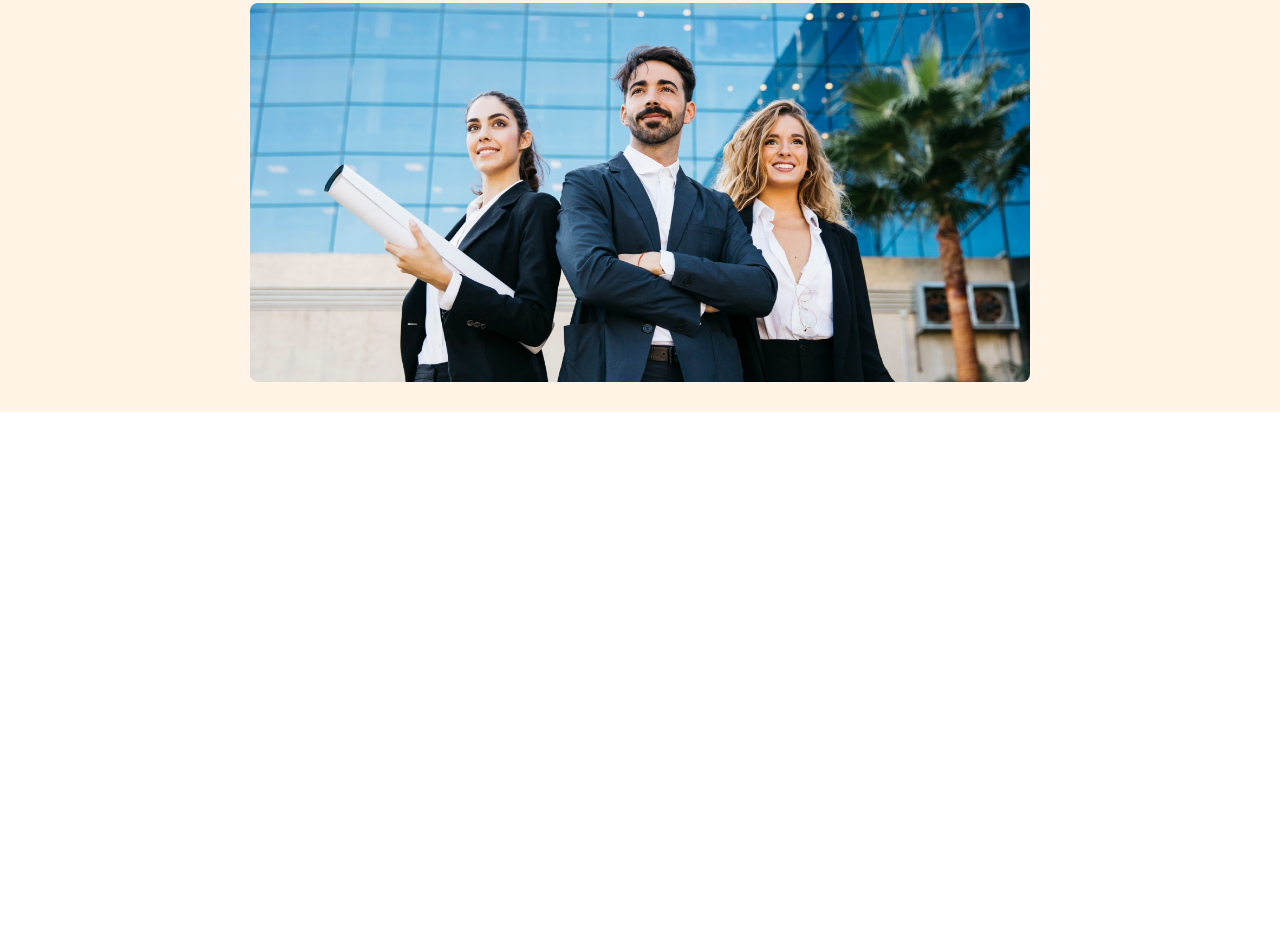
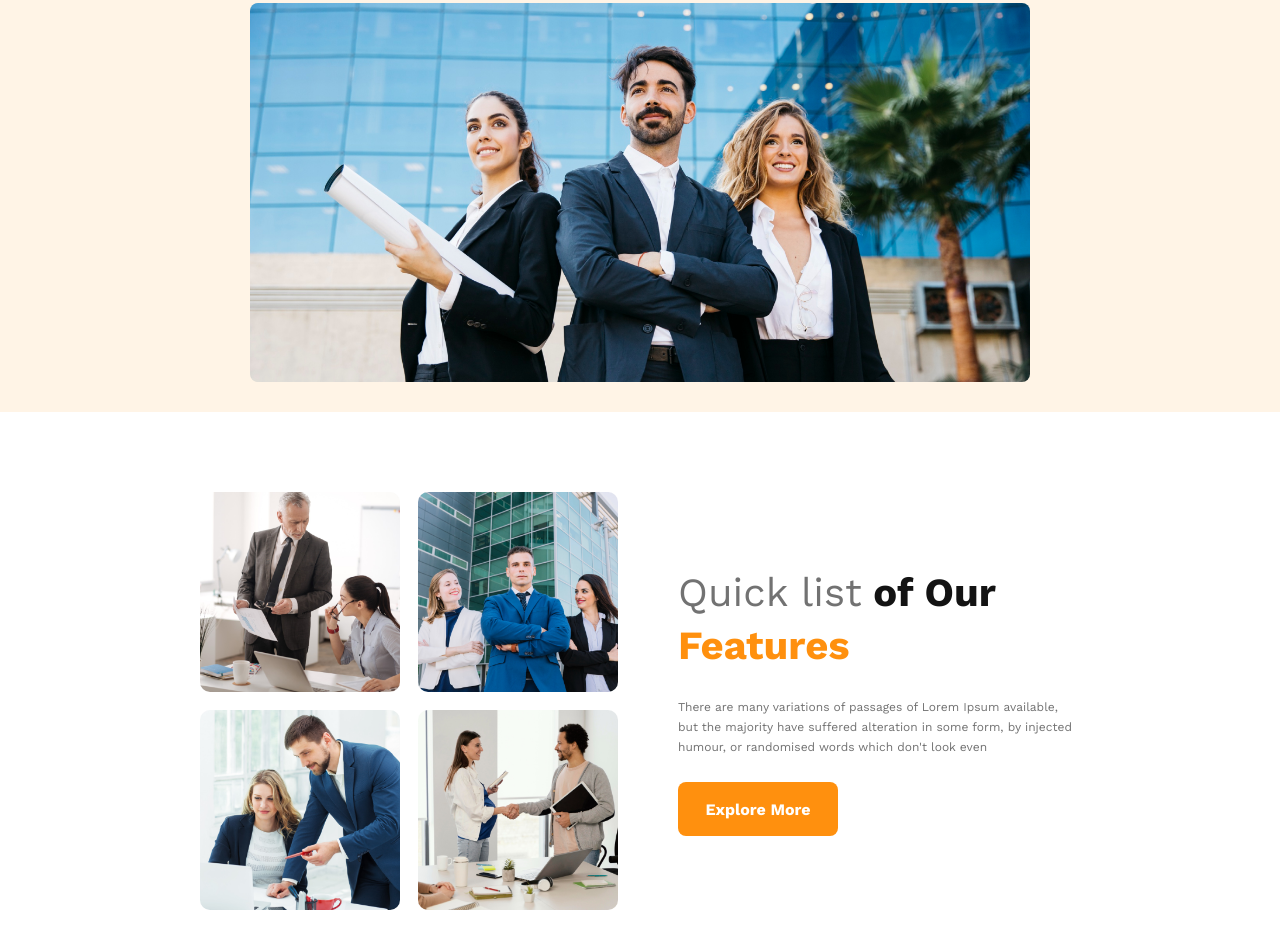
Before and after one commit to rayhan60611/p_hero_assignment2_G3-Architects-, a plain HTML site: page index.html in a window 1280 px wide. Shown: the part 434-1382 px from the top of the page. Before the commit the page ends 846 px from the top, so only its background shows below. Drawn offline with nearby package versions, Linux system fonts and the light colour scheme.

Commit message:
feature section done FR

```diff
--- a/index.html
+++ b/index.html
@@ -8,6 +8,7 @@
     <link rel="stylesheet" href="styles/style.css" />
   </head>
   <body>
+    <!-- header section  -->
     <header class="header-section">
       <!-- navbar -->
       <section class="nav-container">
@@ -22,7 +23,6 @@
         </nav>
       </section>
       <!-- banner section -->
-
       <section class="banner-section">
         <div class="banner-container">
           <h1>Brand New Group of Architects</h1>
@@ -38,5 +38,31 @@
         </div>
       </section>
     </header>
+    <!-- main section -->
+    <main>
+      <section class="feature-section">
+        <div class="left-feature">
+          <img class="feature-img" src="images/team1.png" alt="" />
+          <img class="feature-img" src="images/team2.png" alt="" />
+          <img class="feature-img" src="images/team3.png" alt="" />
+          <img class="feature-img" src="images/team4.png" alt="" />
+        </div>
+        <div class="right-feature">
+          <article>
+            <h3>
+              <span class="span1">Quick list</span>
+              <span class="span2">of Our</span>
+              <span class="span3">Features</span>
+            </h3>
+            <p>
+              There are many variations of passages of Lorem Ipsum available,
+              but the majority have suffered alteration in some form, by
+              injected humour, or randomised words which don't look even
+            </p>
+            <button class="btn-primary">Explore More</button>
+          </article>
+        </div>
+      </section>
+    </main>
   </body>
 </html>
--- a/styles/style.css
+++ b/styles/style.css
@@ -103,6 +103,68 @@
   border-radius: 8px;
 }
 
+/* feature-section */
+
+.feature-section {
+  display: flex;
+  gap: 60px;
+  margin: 80px 200px 120px 200px;
+  justify-content: center;
+  align-items: center;
+}
+.left-feature {
+  display: grid;
+  grid-template-columns: repeat(2, 1fr);
+  gap: 18px;
+  flex-basis: 50%;
+}
+.feature-img {
+  width: 200px;
+  height: 200px;
+  border-radius: 10px;
+  border: 0;
+}
+.right-feature {
+  flex-basis: 50%;
+  display: flex;
+  align-items: center;
+}
+.right-feature article {
+  display: flex;
+  flex-direction: column;
+  width: 100%;
+  height: 75%;
+  align-items: flex-start;
+  justify-content: space-between;
+  gap: 25px;
+}
+
+.right-feature article h3 {
+  font-size: 40px;
+  line-height: 53px;
+}
+
+.right-feature article h3 .span1 {
+  color: #727272;
+  font-weight: 500;
+}
+
+.right-feature article h3 .span2 {
+  color: #131313;
+  font-weight: 700;
+}
+.right-feature article h3 .span3 {
+  font-weight: 700;
+  color: #ff900e;
+}
+
+.right-feature article p {
+  font-weight: 400;
+  font-size: 12px;
+  line-height: 20px;
+  color: #727272;
+  text-align: start;
+}
 /*****************
 *******************
 Media Query Start
@@ -187,3 +249,62 @@ Media Query Start
     margin-bottom: 30px;
   }
 }
+
+/* feature media query */
+@media screen and (max-width: 630px) {
+  /* feature-section */
+
+  .feature-section {
+    flex-direction: column;
+    gap: 60px;
+    margin: 80px 10px 120px 10px;
+  }
+  .left-feature {
+    display: flex;
+    flex-direction: column;
+    gap: 18px;
+    justify-content: center;
+    align-items: center;
+  }
+  .feature-img {
+    width: 300px;
+    height: 300px;
+  }
+  .right-feature {
+    flex-direction: column;
+    align-items: center;
+  }
+  .right-feature article {
+    width: 90%;
+    height: 75%;
+    align-items: flex-start;
+    justify-content: space-between;
+    gap: 25px;
+  }
+}
+
+@media screen and (min-width: 631px) and (max-width: 1140px) {
+  /* feature-section */
+
+  .feature-section {
+    flex-direction: column;
+    gap: 60px;
+    margin: 80px 10px 120px 10px;
+  }
+
+  .feature-img {
+    width: 300px;
+    height: 300px;
+  }
+  .right-feature {
+    flex-direction: column;
+    align-items: center;
+  }
+  .right-feature article {
+    width: 90%;
+    height: 75%;
+    align-items: flex-start;
+    justify-content: space-between;
+    gap: 25px;
+  }
+}
```
